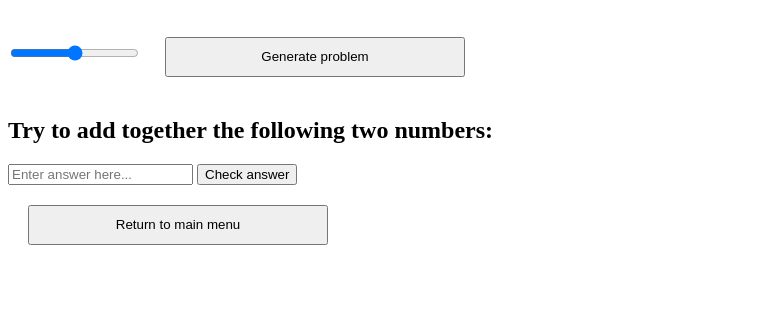
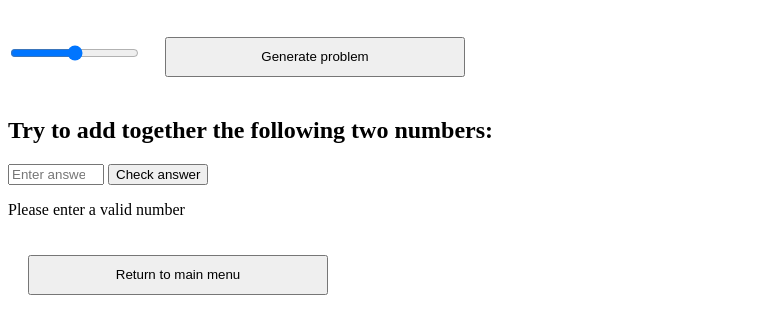
Before and after one commit to proshanto-c/MathsTutor, an Electron app: page pages/addition.html in a window 1280 px wide. Both pictures are taken after a click on the input "Check answer". Shown: the part 110-444 px from the top of the page, without its empty margins (0-764 px from the left). Drawn offline with Linux system fonts and the light colour scheme.

Commit message:
answer check working

```diff
--- a/pages/addition.html
+++ b/pages/addition.html
@@ -26,8 +26,9 @@
             <h2>Try to add together the following two numbers:</h2>
             <p id="number1"></p>
             <p id="number2"></p>
-            <input type="text" id="answer" name="answer" placeholder="Enter answer here...">
-            <input type="submit" value="Check answer">
+            <input type="number" min="0" step="1" max="1000000" id="answer" name="answer" placeholder="Enter answer here...">
+            <input type="submit" id="submit" value="Check answer">
+            <p id="ci"></p>
         </div>
         <script src="../scripts/addrender.js"></script>
     </body>
--- a/scripts/addrender.js
+++ b/scripts/addrender.js
@@ -4,6 +4,9 @@ const number1 = document.getElementById('number1');
 const number2 = document.getElementById('number2');
 const randButton = document.getElementById('randomise');
 const digitSlider = document.getElementById('digits');
+const answer = document.getElementById('answer');
+const submit = document.getElementById('submit');
+const ci = document.getElementById('ci');
 
 let v1;
 let v2;
@@ -29,3 +32,19 @@ randButton.addEventListener('click', () => {
     digits = digitSlider.value;
     randomiseNumbers();
 });
+
+submit.addEventListener('click', () => {
+    const userA = answer.value;
+    if (userA !== "") {
+        const ans = parseInt(userA);
+        if (ans === total) {
+            ci.innerText = 'That is correct!';
+        }
+        else {
+            ci.innerText = 'That is incorrect!';
+        }
+    }
+    else {
+        ci.innerText = 'Please enter a valid number';
+    }
+})
```
